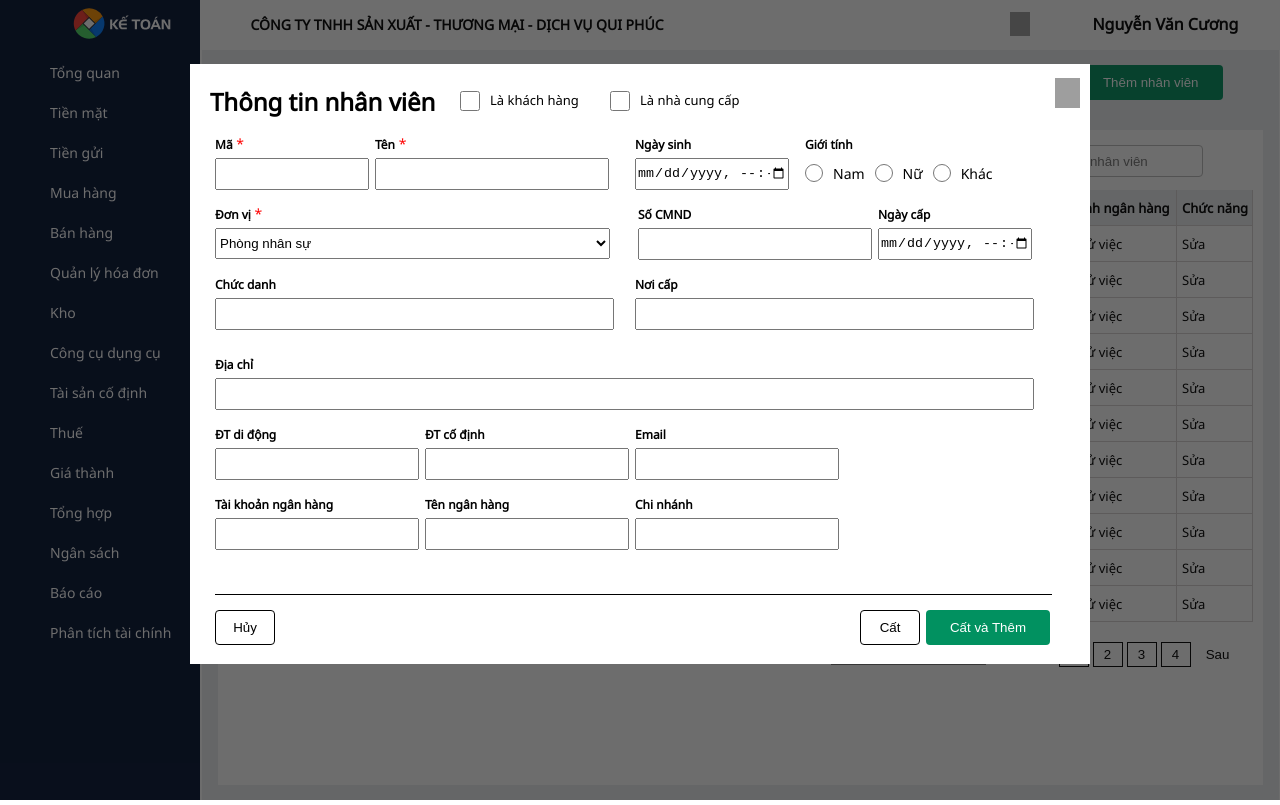
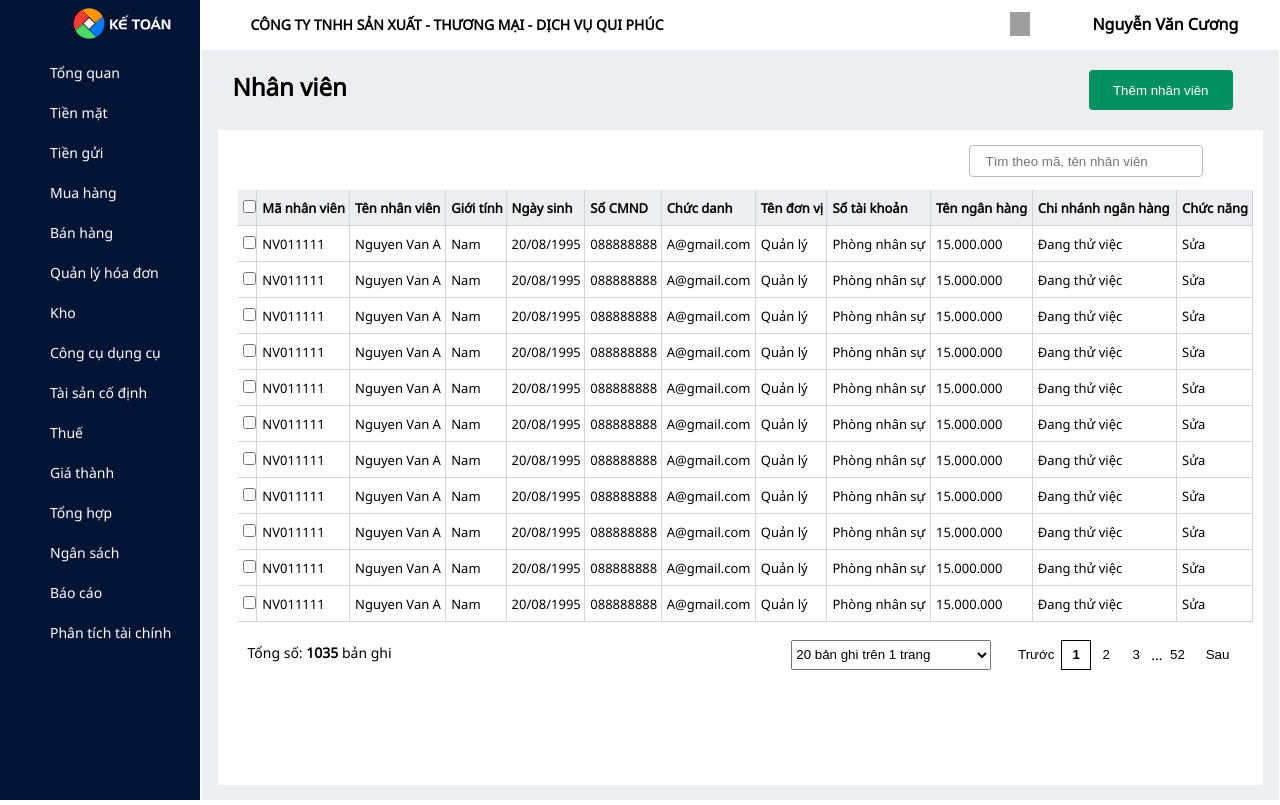
Before and after one commit to Cuongnvhs150257/Cuong_Web08, a Vue app in the folder BaitapFresher_Vuejs/misavuejs/: page / in a window 1280 px wide. Built offline with nearby package versions, Linux system fonts and the light colour scheme.

Commit message:
Thi công xong giao diện popup thêm nhân viên
và căn chỉnh convention cho padding

```diff
--- a/BaitapFresher_Vuejs/misavuejs/src/App.vue
+++ b/BaitapFresher_Vuejs/misavuejs/src/App.vue
@@ -1,10 +1,9 @@
 <template>
-    <div class="container">
+    <div id="page-employee" class="container">
 
       <the-header class="header"></the-header>
       <the-sidebar class="sidebar"></the-sidebar>
       <the-content class="content"></the-content>
-        <m-popup class="popup"></m-popup>
     </div>
 
 </template>
@@ -13,7 +12,6 @@
 import TheHeader from './components/TheHeader/TheHeader.vue'
 import TheSidebar from './components/TheSidebar/TheSidebar.vue'
 import TheContent from './components/TheContent/TheContent.vue'
-import MPopup from './components/MPopup/MPopup.vue'
 
 export default {
   name: 'App',
@@ -22,8 +20,7 @@ export default {
     TheHeader,
     TheSidebar,
     TheContent,
-    MPopup
-  }
+  },
 }
 </script>
 
--- a/BaitapFresher_Vuejs/misavuejs/src/components/MButton/MButton.vue
+++ b/BaitapFresher_Vuejs/misavuejs/src/components/MButton/MButton.vue
@@ -1,9 +1,11 @@
 <template>
-     <button type="button" class="content-top-btn">Thêm nhân viên</button>
+  <button type="button" class="content-top-btn" @click="handleOpenPopup">
+    Thêm nhân viên
+  </button>
 </template>
 
 <style>
-    .content-top-btn{
+.content-top-btn {
   height: 40px;
   padding: 0 24px;
   border: none;
@@ -21,10 +23,12 @@
 </style>
 
 <script>
-
 export default {
-    setup() {
-
+  emit: ["custom-handle-click"],
+  methods: {
+    handleOpenPopup() {
+      this.$emit("custom-handle-click");
     },
-}
+  },
+};
 </script>
--- a/BaitapFresher_Vuejs/misavuejs/src/components/MPopup/MButton1.vue
+++ b/BaitapFresher_Vuejs/misavuejs/src/components/MPopup/MButton1.vue
@@ -1,14 +1,14 @@
 <template>
-     <button type="button" class="content-top-btn">Cất và Thêm</button>
+     <button type="button" class="content-top-btn1">Cất và Thêm</button>
 </template>
 
 <style>
-    .content-top-btn{
+    .content-top-btn1{
     height: 35px;
     padding: 0 24px;
     border: none;
     text-align: center;
-    background-color: #019160;
+    background-color: #50B83C;
     color: #ffff;
     border-radius: 4px;
     cursor: pointer;
--- a/BaitapFresher_Vuejs/misavuejs/src/components/MPopup/MInputNomal.vue
+++ b/BaitapFresher_Vuejs/misavuejs/src/components/MPopup/MInputNomal.vue
@@ -5,6 +5,12 @@
     .item-input{
         height: 28px;
         width: 100%;
+        border: 1px solid black;
         margin-top: 5px;
+        outline: none;
     }
+    .item-input:focus{
+        border: 2px solid #019160;
+        outline: none;
+        }
 </style>
--- a/BaitapFresher_Vuejs/misavuejs/src/components/MPopup/MInputRadio.vue
+++ b/BaitapFresher_Vuejs/misavuejs/src/components/MPopup/MInputRadio.vue
@@ -7,4 +7,5 @@
         height: 18px;
         margin: 0 10px;
     }
+
 </style>
--- a/BaitapFresher_Vuejs/misavuejs/src/components/MPopup/MPopup.vue
+++ b/BaitapFresher_Vuejs/misavuejs/src/components/MPopup/MPopup.vue
@@ -15,7 +15,7 @@
         </div>
         <div class="input1-right">
           <div class="input1-checkbox-icon ask-icon"></div>
-          <div class="input1-checkbox-icon question-icon"></div>
+          <div class="input1-checkbox-icon question-icon" @click="handleClosePopup"></div>
         </div>
       </div>
       <div class="popup_item input2">
@@ -111,13 +111,32 @@
             <button class="btn_input8_right">Cất</button>
           </div>
           <div class="input_item_left">
-            <button class="btn_input8_left">Hủy</button>
+            <button class="btn_input8_left" @click="handleClosePopup">Hủy</button>
           </div>
         </div>
       </div>
     </div>
   </div>
 </template>
+<script>
+import MInputNomal from './MInputNomal.vue'
+import MInputRadio from './MInputRadio.vue'
+import MButton1 from './MButton1.vue'
+export default {
+  emit: ["custom-handle-click"],
+  methods: {
+    handleClosePopup() {
+      this.$emit("custom-handle-click");
+    },
+  },
+  components: {
+    MInputNomal,
+    MInputRadio,
+    MButton1
+  }
+
+};
+</script>
 <style>
 :root{
   --icon: url('http://localhost:8080/img/Sprites.64af8f61.2ff7618a.svg');
@@ -231,6 +250,7 @@
   top: 40%;
 
 }
+
 .popup_item.input3 .input_item.item1 {
   width: 395px;
   height: 73px;
@@ -280,11 +300,12 @@
   border-top: 1px solid black;
 
 }.btn_input8_right{
-    height: 35px;
-    width: 60px;
+    height: 36px;
+    width: 80px;
     border: 1px solid black;
     text-align: center;
     color: black;
+    font-weight: bold;
     background-color: #ffff;
     border-radius: 4px;
     cursor: pointer;
@@ -294,11 +315,12 @@
     right: 0;
 }
 .btn_input8_left{
-  height: 35px;
-    width: 60px;
+  height: 36px;
+    width: 80px;
     border: 1px solid black;
     text-align: center;
     color: black;
+    font-weight: bold;
     background-color: #ffff;
     border-radius: 4px;
     cursor: pointer;
@@ -308,16 +330,3 @@
     left: 0;
 }
 </style>
-
-<script>
-import MInputNomal from './MInputNomal.vue'
-import MInputRadio from './MInputRadio.vue'
-import MButton1 from './MButton1.vue'
-export default {
-  components: {
-    MInputNomal,
-    MInputRadio,
-    MButton1
-  }
-};
-</script>
--- a/BaitapFresher_Vuejs/misavuejs/src/components/TheContent/TheContent.vue
+++ b/BaitapFresher_Vuejs/misavuejs/src/components/TheContent/TheContent.vue
@@ -7,7 +7,7 @@
         </div>
       </div>
       <div class="content-top-right">
-        <m-button></m-button>
+        <MButton @custom-handle-click="openPopup" />
       </div>
     </div>
 
@@ -25,17 +25,52 @@
       <m-table></m-table>
       <the-padding></the-padding>
     </div>
+
+    <!-- <Teleport to="#page-employee">
+    </Teleport> -->
+
+      <MPopup v-if="isShow" @custom-handle-click="closePopup"/>
   </div>
 </template>
 
+
+<script>
+import MButton from "../MButton/MButton.vue";
+import MTable from "../MTable/MTable.vue";
+import ThePadding from "../ThePadding/ThePadding.vue";
+import { ref } from "vue";
+
+import MPopup from "../MPopup/MPopup.vue";
+export default {
+  setup() {
+    const isShow = ref(false)
+    function openPopup() {
+      isShow.value = true;
+    }
+    function closePopup() {
+      isShow.value = false;
+    }
+    return {
+      isShow,
+      openPopup,
+      closePopup,
+    };
+  },
+  components: { MButton, MTable, ThePadding, MPopup },
+};
+</script>
+
 <style>
-:root{
-  --icon: url('http://localhost:8080/img/Sprites.64af8f61.2ff7618a.svg');
+:root {
+  --icon: url("http://localhost:8080/img/Sprites.64af8f61.2ff7618a.svg");
 }
 .content-top {
   width: 100%;
   height: 80px;
   display: flex;
+}
+.popup {
+  z-index: 100;
 }
 .content-top-left {
   width: 30%;
@@ -93,7 +128,7 @@
 .toolbar-load {
   width: 30px;
   height: 30px;
-  background-image:var(--icon);
+  background-image: var(--icon);
   background-repeat: no-repeat;
   background-position: -425px -198px;
   border: none;
@@ -103,14 +138,3 @@
   margin-left: 10px;
 }
 </style>
-<script>
-import MButton from "../MButton/MButton.vue";
-import MTable from "../MTable/MTable.vue";
-import ThePadding from "../ThePadding/ThePadding.vue";
-export default {
-  components: { MButton, MTable, ThePadding },
-  setup() {
-    MButton, MTable, ThePadding;
-  },
-};
-</script>
--- a/BaitapFresher_Vuejs/misavuejs/src/components/ThePadding/ThePadding.vue
+++ b/BaitapFresher_Vuejs/misavuejs/src/components/ThePadding/ThePadding.vue
@@ -1,6 +1,10 @@
 <template>
     <div class="padding">
-                    <div class="padding-left">Tổng số: 1035 bản ghi</div>
+                    <div class="padding-left">
+                        <label>Tổng số: </label>
+                        <label class="padding-left-bold">1035 </label>
+                        <label>bản ghi</label>
+                    </div>
                     <div class="padding-right">
                         <select >
                             <option value="1">20 bản ghi trên 1 trang</option>
@@ -12,7 +16,10 @@
                                 <button class="paddingnumber button-seleced">1</button>
                                 <button class="paddingnumber">2</button>
                                 <button class="paddingnumber">3</button>
-                                <button class="paddingnumber">4</button>
+                            </div>
+                            <div class="page-group-last">
+                                <label >...</label>
+                                <button class="paddingnumber">52</button>
                             </div>
                             <button class="btn-last">Sau</button>
                         </div>
@@ -40,10 +47,19 @@
     margin-right: 10px;
     display: flex;
     height: 25px;
-}.padding-left{
+}.padding-right select{
+    width: 200px;
+    height: 30px;
+}.padding-right select:focus{
+    border: 2px solid #019160;
+    outline: none;
+}
+.padding-left{
     position: absolute;
     left: 0;
     margin-left: 10px;
+}.padding-left-bold{
+    font-weight: bold;
 }
 .page-group button{
     border: 1px solid #000;
@@ -53,16 +69,18 @@
 .page-group button:hover{
     background-color: #fff;
 }
-.button-seleced {
-    background-color: #019160;
+.page-group .paddingnumber.button-seleced {
     font-weight: bold;
+    border: 1px solid black;
 
 }
-.paddingnumber{
+.page-group .paddingnumber, .page-group-last .paddingnumber{
     width: 30px;
     height: 30px;
-    margin: 2px;
     cursor: pointer;
+    border: none;
+    outline: none;
+    background-color: #fff;
 }
 .btn-first, .btn-last{
     width: 50px;
@@ -74,6 +92,7 @@
 .btn-first:hover, .btn-last:hover{
     color: #666666;
 }
+
 </style>
 
 <script>
```
Lines whose indentation alone changed are shown as unchanged.
